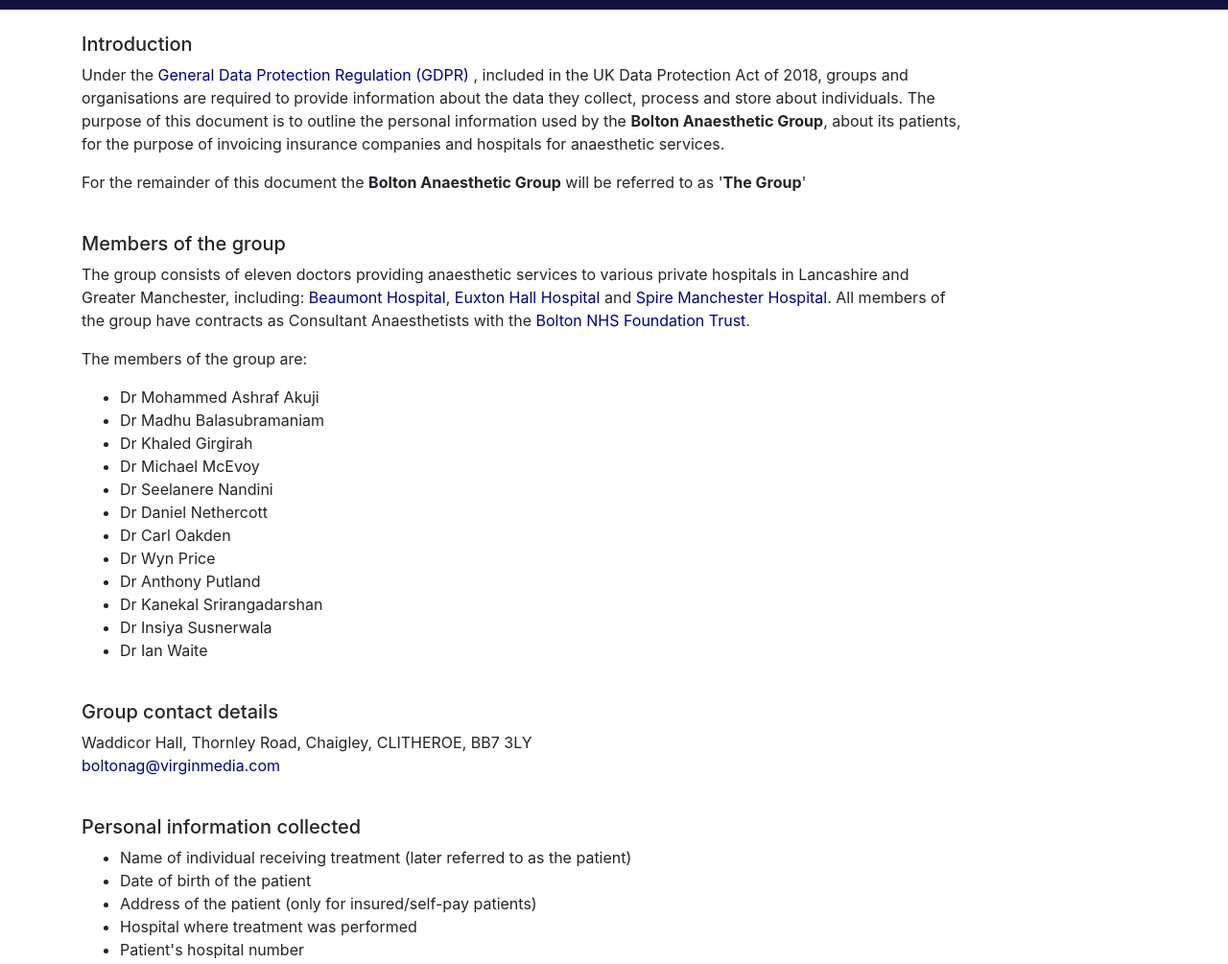
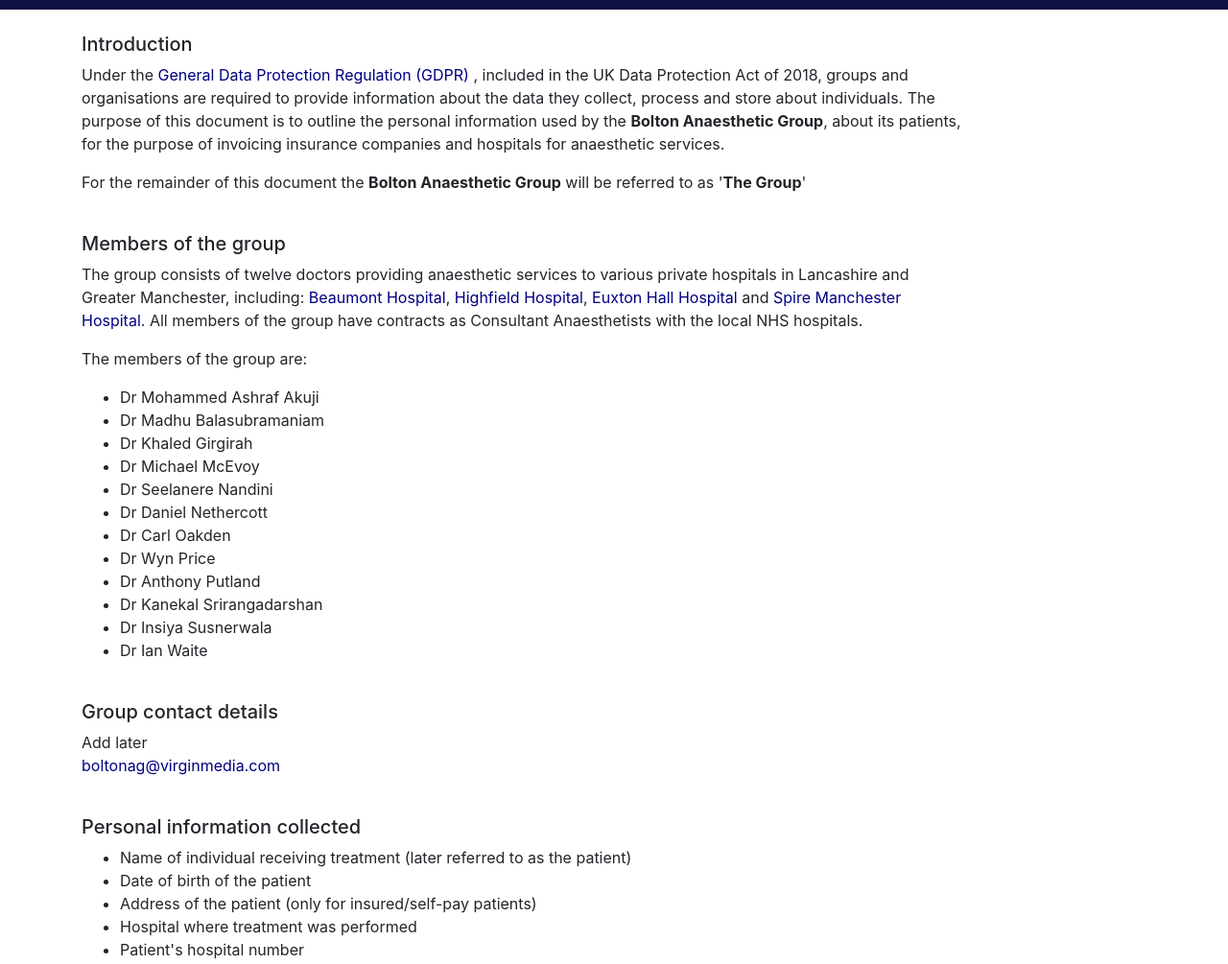
Before and after one commit to boltonag/GDPR, a plain HTML site: page index.html in a window 1280 px wide. Shown: the part 84-1089 px from the top of the page at 96% size. Drawn offline with Linux system fonts and the light colour scheme.

Commit message:
Privacy policy update

```diff
--- a/index.html
+++ b/index.html
@@ -33,11 +33,14 @@
             <br><br>
             <h5>Members of the group</h5>
             <p>
-              The group consists of eleven doctors providing anaesthetic services to various private hospitals in Lancashire and Greater Manchester, including:
+              The group consists of twelve doctors providing anaesthetic services to various private hospitals in Lancashire and Greater Manchester, including:
               <a href="https://www.circlehealthgroup.co.uk/hospitals/the-beaumont-hospital" rel="noopener noreferrer">Beaumont Hospital</a>,
+              <a href="https://www.circlehealthgroup.co.uk/hospitals/the-highfield-hospital?hospitalId=becd3cc1-30a3-41d5-8a37-84fbc1b490d6 rel="noopener noreferrer">Highfield Hospital</a>,
               <a href="https://www.euxtonhallhospital.co.uk/" target="_blank" rel="noopener noreferrer">Euxton Hall Hospital</a> and
-              <a href="https://www.spirehealthcare.com/spire-manchester-hospital/world-class-experts/?infinity=ict2~net~gaw~ar~459891110823~kw~spire%20manchester~mt~e~cmp~Brand+-+Spire+-+Locations+-+Manchester+-+%5BE%5D~ag~Spire+Manchester&&infinity=ict2~net~gaw~ar~459891110823~kw~spire%20manchester~mt~e~cmp~Brand+-+Spire+-+Locations+-+Manchester+-+%5BE%5D~ag~Spire+Manchester&ds_rl=1292995&gclid=CjwKCAjwhuCKBhADEiwA1HegOXyNHIbE0e36c_8jda36-PRvmLT561VfoXL9PUhrxuiTNLtCVQD5uhoCbzkQAvD_BwE&gclsrc=aw.ds" target="_blank" rel="noopener noreferrer">Spire Manchester Hospital</a>. All members of the group have contracts as Consultant Anaesthetists with the
-              <a href="https://www.boltonft.nhs.uk/services/anaesthetics/meet-the-team/" target="_blank" rel="noopener noreferrer">Bolton NHS Foundation Trust</a>.
+              <a href="https://www.spirehealthcare.com/spire-manchester-hospital/world-class-experts/?infinity=ict2~net~gaw~ar~459891110823~kw~spire%20manchester~mt~e~cmp~Brand+-+Spire+-+Locations+-+Manchester+-+%5BE%5D~ag~Spire+Manchester&&infinity=ict2~net~gaw~ar~459891110823~kw~spire%20manchester~mt~e~cmp~Brand+-+Spire+-+Locations+-+Manchester+-+%5BE%5D~ag~Spire+Manchester&ds_rl=1292995&gclid=CjwKCAjwhuCKBhADEiwA1HegOXyNHIbE0e36c_8jda36-PRvmLT561VfoXL9PUhrxuiTNLtCVQD5uhoCbzkQAvD_BwE&gclsrc=aw.ds" target="_blank" rel="noopener noreferrer">Spire Manchester Hospital</a>.
+              All members of the group have contracts as Consultant Anaesthetists with the local NHS hospitals.
+             <!--<a href="https://www.boltonft.nhs.uk/services/anaesthetics/meet-the-team/"
+              target="_blank" rel="noopener noreferrer">Bolton NHS Foundation Trust</a>. -->
             </p>
             <p>The members of the group are:</p>
             <ul>
@@ -56,7 +59,7 @@
             </ul>
             <br>
             <h5>Group contact details</h5>
-            <p>Waddicor Hall, Thornley Road, Chaigley, CLITHEROE, BB7 3LY<br><a href="mailto: boltonag@virginmedia.com">boltonag@virginmedia.com</a></p>
+            <p>Add later<br><!--Waddicor Hall, Thornley Road, Chaigley, CLITHEROE, BB7 3LY<br>--><a href="mailto: boltonag@virginmedia.com">boltonag@virginmedia.com</a></p>
             <br>
             <h5>Personal information collected</h5>
             <ul>
```
Also changed, not shown: css/main.css (line endings or trailing spaces).
